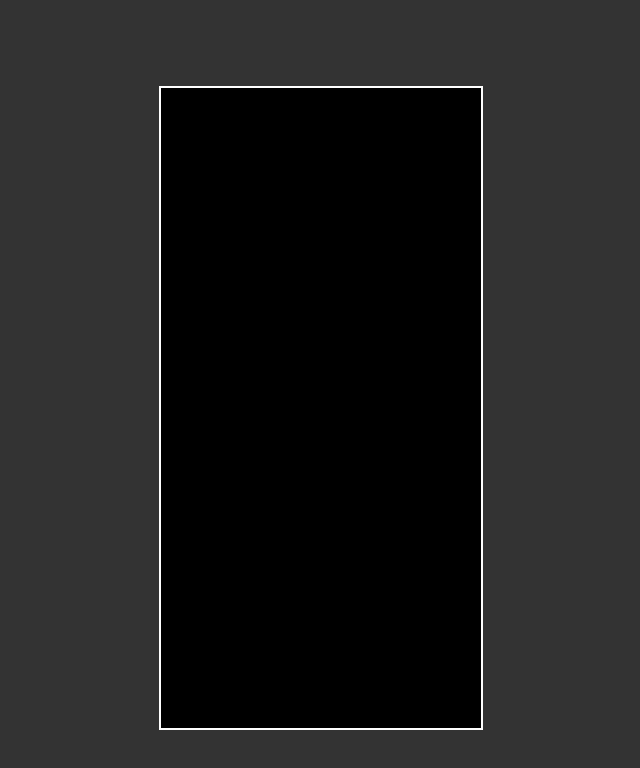
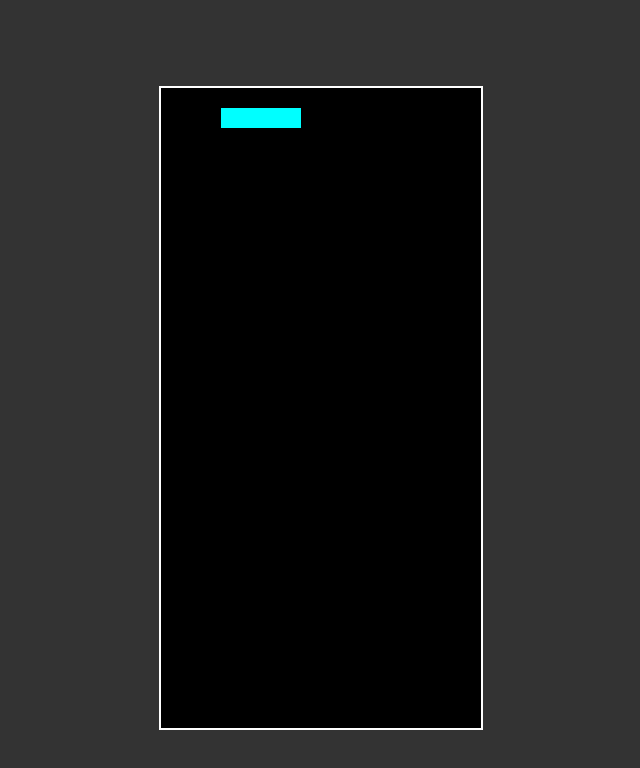
Before and after one commit to TheCloutySkies/heyyyyyyyy, a plain HTML site: page Cloutris.html in a window 1280 px wide. Shown: the whole page, without its empty margins (319-959 px from the left). Drawn offline with Linux system fonts and the light colour scheme.

Commit message:
Update and rename tetris.html to Cloutris.html

```diff
--- a/tetris.html
+++ b/Cloutris.html
@@ -29,55 +29,56 @@
   const context = canvas.getContext('2d');
   context.scale(20, 20); // Each tetromino block will be 20x20 pixels
 
-  // Tetromino shapes and colors
+  // Tetromino shapes
   const tetrominoes = {
     I: [
-      [0, 1, 0, 0],
-      [0, 1, 0, 0],
-      [0, 1, 0, 0],
-      [0, 1, 0, 0]
+      [0, 0, 0, 0],
+      [1, 1, 1, 1],
+      [0, 0, 0, 0],
+      [0, 0, 0, 0],
     ],
     O: [
-      [1, 1],
-      [1, 1]
+      [2, 2],
+      [2, 2],
     ],
     T: [
-      [0, 1, 0],
-      [1, 1, 1],
-      [0, 0, 0]
+      [0, 3, 0],
+      [3, 3, 3],
+      [0, 0, 0],
     ],
     S: [
-      [0, 1, 1],
-      [1, 1, 0],
-      [0, 0, 0]
+      [0, 4, 4],
+      [4, 4, 0],
+      [0, 0, 0],
     ],
     Z: [
-      [1, 1, 0],
-      [0, 1, 1],
-      [0, 0, 0]
+      [5, 5, 0],
+      [0, 5, 5],
+      [0, 0, 0],
     ],
     J: [
-      [1, 0, 0],
-      [1, 1, 1],
-      [0, 0, 0]
+      [6, 0, 0],
+      [6, 6, 6],
+      [0, 0, 0],
     ],
     L: [
-      [0, 0, 1],
-      [1, 1, 1],
-      [0, 0, 0]
-    ]
+      [0, 0, 7],
+      [7, 7, 7],
+      [0, 0, 0],
+    ],
   };
 
   // Colors for each tetromino
-  const colors = {
-    I: 'cyan',
-    O: 'yellow',
-    T: 'purple',
-    S: 'green',
-    Z: 'red',
-    J: 'blue',
-    L: 'orange'
-  };
+  const colors = [
+    null,
+    'cyan',   // I
+    'yellow', // O
+    'purple', // T
+    'green',  // S
+    'red',    // Z
+    'blue',   // J
+    'orange'  // L
+  ];
 
   // Draw a tetromino on the canvas
   function drawMatrix(matrix, offset) {
@@ -93,14 +94,7 @@
 
   // Create a random tetromino
   function createPiece(type) {
-    return tetrominoes[type].map(row => row.slice());
-  }
-
-  // Create a new random tetromino
-  function createRandomPiece() {
-    const pieces = 'IOTSZJL';
-    const randomPiece = pieces[Math.floor(Math.random() * pieces.length)];
-    return createPiece(randomPiece);
+    return tetrominoes[type];
   }
 
   // Draw the game state (the board and current piece)
@@ -170,7 +164,8 @@
 
   // Reset the player position and tetromino
   function playerReset() {
-    player.matrix = createRandomPiece();
+    const pieces = 'IOTSZJL';
+    player.matrix = createPiece(pieces[Math.floor(Math.random() * pieces.length)]);
     player.pos.y = 0;
     player.pos.x = (board[0].length / 2) - (player.matrix[0].length / 2);
     if (collide(board, player)) {
```
